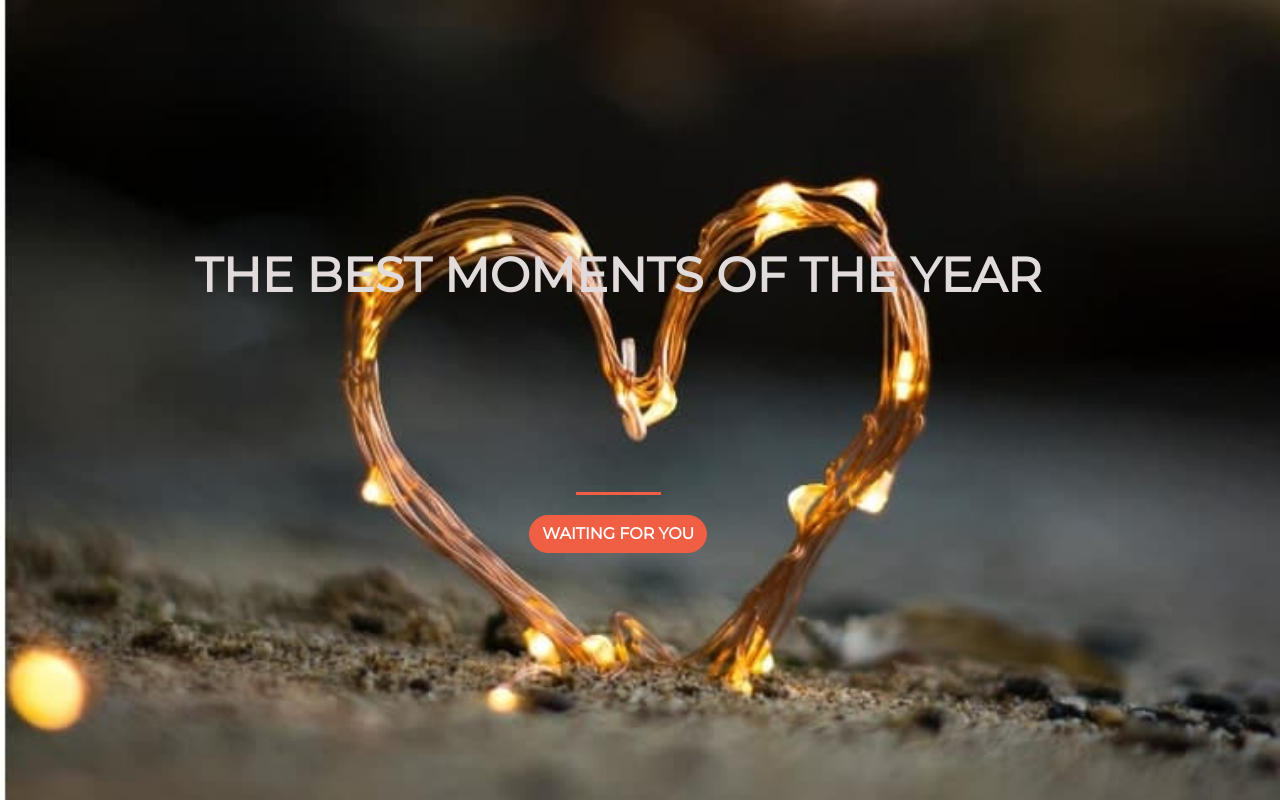
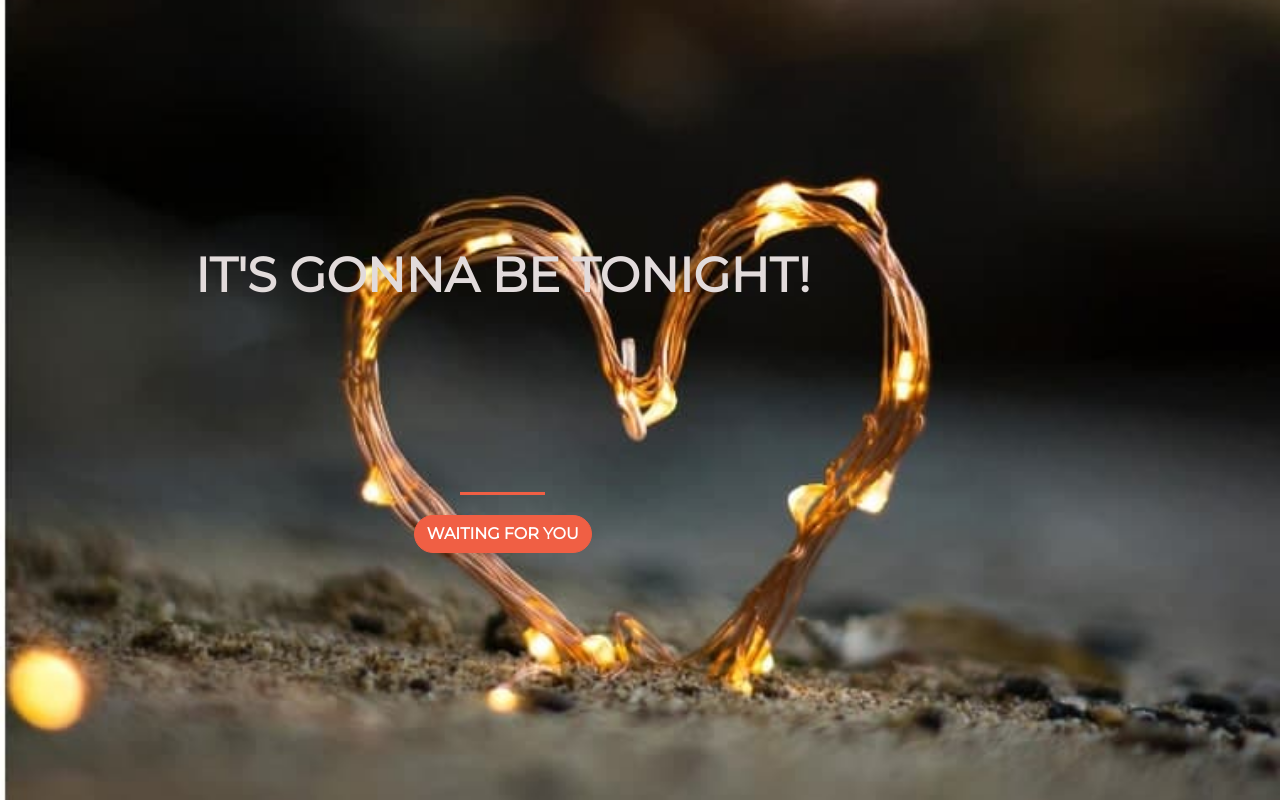
Before and after one commit to albert-sun1/shnlczc-otof, a plain HTML site: page index.html in a window 1280 px wide. Drawn offline with nearby package versions, Linux system fonts and the light colour scheme.

Commit message:
Update index.html

```diff
--- a/index.html
+++ b/index.html
@@ -21,7 +21,7 @@
         <div class="row">
           <header class="text-center col-16">
               <h1 class="text-uppercase">
-                <strong>the best moments of the year</strong>
+                <strong>It's gonna be tonight!</strong>
               </h1>
 
           </header>
```
